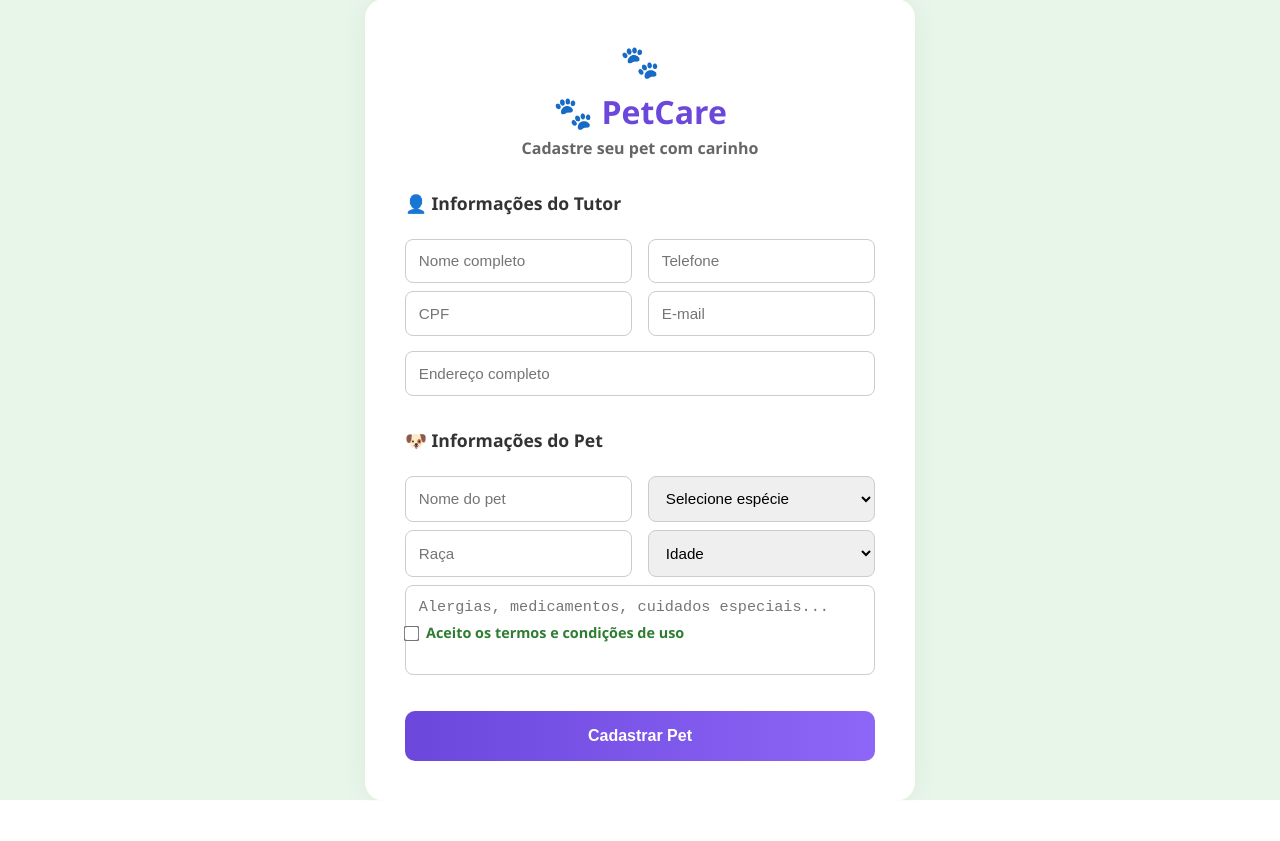
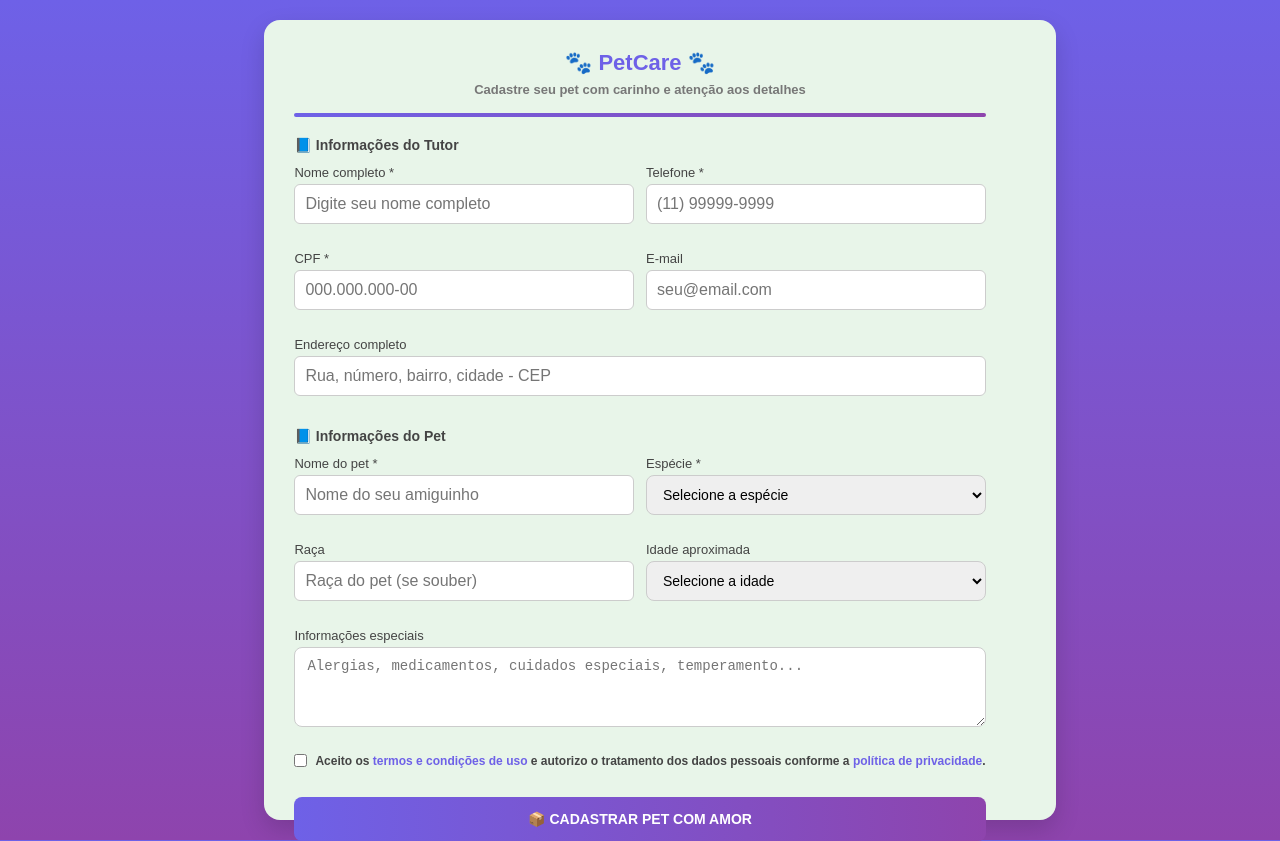
Before and after one commit to FernandoJesuss/pethotel-frontend, a React (Create React App) app: page /cadastro in a window 1280 px wide. Before the commit the page ends 801 px from the top, so only its background shows below. Built offline with nearby package versions, Linux system fonts and the light colour scheme; sample sign-in values are in the browser's storage.

Commit message:
Fix:bugs

```diff
--- a/src/pages/CadastroTutor.js
+++ b/src/pages/CadastroTutor.js
@@ -1,216 +1,3 @@
-// import { useState } from 'react';
-// import api from '../services/api';
-// import { useAuth } from '../contexts/AuthContext';
-
-// const CadastroTutor = () => {
-//   const { token } = useAuth();
-//   const [formData, setFormData] = useState({
-//     nome: '',
-//     cpf: '',
-//     endereco: '',
-//     pet: {
-//       nome: '',
-//       raca: '',
-//       alergias: ''
-//     },
-//     termosAceitos: false
-//   });
-
-//   const handleChange = (e) => {
-//     const { name, value, type, checked } = e.target;
-
-//     if (name.startsWith('pet.')) {
-//       const field = name.split('.')[1];
-//       setFormData({
-//         ...formData,
-//         pet: { ...formData.pet, [field]: value }
-//       });
-//     } else {
-//       setFormData({
-//         ...formData,
-//         [name]: type === 'checkbox' ? checked : value
-//       });
-//     }
-//   };
-
-//   const handleSubmit = async (e) => {
-//     e.preventDefault();
-//     try {
-//       const res = await api.post('/tutor/cadastro', formData, {
-//         headers: { Authorization: `Bearer ${token}` }
-//       });
-//       alert(res.data.message);
-//     } catch (err) {
-//       alert('Erro ao cadastrar tutor');
-//     }
-//   };
-
-//   return (
-//     <form onSubmit={handleSubmit}>
-//       <h2>Cadastro de Tutor</h2>
-//       <input type="text" name="nome" placeholder="Nome do tutor" value={formData.nome} onChange={handleChange} required />
-//       <input type="text" name="cpf" placeholder="CPF" value={formData.cpf} onChange={handleChange} required />
-//       <input type="text" name="endereco" placeholder="Endereço" value={formData.endereco} onChange={handleChange} required />
-
-//       <h3>Informações do Pet</h3>
-//       <input type="text" name="pet.nome" placeholder="Nome do pet" value={formData.pet.nome} onChange={handleChange} required />
-//       <input type="text" name="pet.raca" placeholder="Raça do pet" value={formData.pet.raca} onChange={handleChange} required />
-//       <input type="text" name="pet.alergias" placeholder="Alergias do pet" value={formData.pet.alergias} onChange={handleChange} />
-
-//       <label>
-//         <input type="checkbox" name="termosAceitos" checked={formData.termosAceitos} onChange={handleChange} required />
-//         Aceito os termos e condições
-//       </label>
-
-//       <button type="submit">Cadastrar</button>
-//     </form>
-//   );
-// };
-
-// export default CadastroTutor;
-
-
-
-
-
-
-
-// import { useState } from 'react';
-// import { useAuth } from '../contexts/AuthContext';
-// import '../styles/CadastroTutor.css';
-
-
-// const CadastroTutor = () => {
-//   const { token } = useAuth();
-//   const [formData, setFormData] = useState({
-//     nome: '',
-//     cpf: '',
-//     endereco: '',
-//     pet: {
-//       nome: '',
-//       raca: '',
-//       alergias: ''
-//     },
-//     termosAceitos: false
-//   });
-
-//   const [loading, setLoading] = useState(false);
-//   const [mensagem, setMensagem] = useState(null);
-//   const [erro, setErro] = useState(null);
-
-//   const handleChange = (e) => {
-//     const { name, value, type, checked } = e.target;
-
-//     if (name.startsWith('pet.')) {
-//       const field = name.split('.')[1];
-//       setFormData({
-//         ...formData,
-//         pet: { ...formData.pet, [field]: value }
-//       });
-//     } else {
-//       setFormData({
-//         ...formData,
-//         [name]: type === 'checkbox' ? checked : value
-//       });
-//     }
-//   };
-
-//   const validarCampos = () => {
-//     const { nome, cpf, endereco, termosAceitos } = formData;
-//     const { nome: petNome, raca } = formData.pet;
-//     if (!nome || !cpf || !endereco || !petNome || !raca || !termosAceitos) {
-//       return 'Preencha todos os campos obrigatórios e aceite os termos.';
-//     }
-//     return null;
-//   };
-
-//   const handleSubmit = async (e) => {
-//     e.preventDefault();
-
-//     const erroValidacao = validarCampos();
-//     if (erroValidacao) {
-//       setErro(erroValidacao);
-//       setMensagem(null);
-//       return;
-//     }
-
-//     if (!token) {
-//       setErro('Você precisa estar logado para cadastrar.');
-//       return;
-//     }
-
-//     setLoading(true);
-//     setErro(null);
-//     setMensagem(null);
-
-//     try {
-//       console.log('Dados enviados:', formData);
-//       console.log('Token usado:', token);
-
-//       // Simulando delay
-//       setTimeout(() => {
-//         setMensagem('Cadastro simulado com sucesso!');
-//         setLoading(false);
-//         setFormData({
-//           nome: '',
-//           cpf: '',
-//           endereco: '',
-//           pet: {
-//             nome: '',
-//             raca: '',
-//             alergias: ''
-//           },
-//           termosAceitos: false
-//         });
-//       }, 800);
-//     } catch (err) {
-//       setErro('Erro ao cadastrar tutor');
-//       setLoading(false);
-//     }
-//   };
-
-//   if (!token) {
-//     return <p style={{ color: 'red' }}>Você precisa estar logado para acessar esta página.</p>;
-//   }
-
-//   return (
-//     <form onSubmit={handleSubmit} className="cadastro-container">
-
-//       {erro && <p style={{ color: 'red' }}>{erro}</p>}
-//       {mensagem && <p style={{ color: 'green' }}>{mensagem}</p>}
-
-//       <input type="text" name="nome" placeholder="Nome do tutor" value={formData.nome} onChange={handleChange} />
-//       <input type="text" name="cpf" placeholder="CPF" value={formData.cpf} onChange={handleChange} />
-//       <input type="text" name="endereco" placeholder="Endereço" value={formData.endereco} onChange={handleChange} />
-
-//       <h3>Informações do Pet</h3>
-//       <input type="text" name="pet.nome" placeholder="Nome do pet" value={formData.pet.nome} onChange={handleChange} />
-//       <input type="text" name="pet.raca" placeholder="Raça do pet" value={formData.pet.raca} onChange={handleChange} />
-//       <input type="text" name="pet.alergias" placeholder="Alergias do pet" value={formData.pet.alergias} onChange={handleChange} />
-
-//       <label>
-//         <input type="checkbox" name="termosAceitos" checked={formData.termosAceitos} onChange={handleChange} />
-//         Aceito os termos e condições
-//       </label>
-
-//       <button type="submit" disabled={loading}>
-//         {loading ? 'Cadastrando...' : 'Cadastrar'}
-//       </button>
-//     </form>
-//   );
-// };
-
-// export default CadastroTutor;
-
-
-
-
-
-
-
-
-
-
 import { useState } from 'react';
 import { useAuth } from '../contexts/AuthContext';
 import '../styles/CadastroTutor.css';
@@ -239,7 +26,6 @@ const CadastroTutor = () => {
 
   const handleChange = (e) => {
     const { name, value, type, checked } = e.target;
-
     if (name.startsWith('pet.')) {
       const field = name.split('.')[1];
       setFormData({ ...formData, pet: { ...formData.pet, [field]: value } });
@@ -250,14 +36,33 @@ const CadastroTutor = () => {
 
   const handleSubmit = (e) => {
     e.preventDefault();
+
+    const camposObrigatorios = [
+      { nome: 'nome', label: 'Nome completo' },
+      { nome: 'cpf', label: 'CPF' },
+      { nome: 'telefone', label: 'Telefone' },
+      { nome: 'pet.nome', label: 'Nome do Pet' },
+      { nome: 'pet.especie', label: 'Espécie' },
+    ];
+
+    for (const campo of camposObrigatorios) {
+      const valor = campo.nome.startsWith('pet.')
+        ? formData.pet[campo.nome.split('.')[1]]
+        : formData[campo.nome];
+      if (!valor.trim()) {
+        setErro(`O campo "${campo.label}" é obrigatório.`);
+        return;
+      }
+    }
+
     if (!formData.termosAceitos) {
       setErro('Você precisa aceitar os termos.');
       return;
     }
 
+    setErro(null);
     setLoading(true);
     setMensagem(null);
-    setErro(null);
 
     setTimeout(() => {
       setMensagem('Cadastro realizado com sucesso!');
@@ -268,49 +73,87 @@ const CadastroTutor = () => {
   return (
     <div className="cadastro-container">
       <div className="form-box">
-        <h1 className="logo">🐾 PetCare</h1>
-        <p className="slogan">Cadastre seu pet com carinho</p>
+        <h1 className="logo">🐾 <span>PetCare</span> 🐾</h1>
+        <p className="slogan">Cadastre seu pet com carinho e atenção aos detalhes</p>
+        <div className="linha-roxa"></div>
 
         <form onSubmit={handleSubmit}>
-          <h3 className="section-title">👤 Informações do Tutor</h3>
+          <h3 className="section-title">📘 Informações do Tutor</h3>
           <div className="grid-2">
-            <input type="text" name="nome" placeholder="Nome completo" value={formData.nome} onChange={handleChange} />
-            <input type="text" name="telefone" placeholder="Telefone" value={formData.telefone} onChange={handleChange} />
+            <div className="form-group">
+              <label>Nome completo *</label>
+              <input type="text" name="nome" placeholder="Digite seu nome completo" value={formData.nome} onChange={handleChange} required />
+            </div>
+            <div className="form-group">
+              <label>Telefone *</label>
+              <input type="text" name="telefone" placeholder="(11) 99999-9999" value={formData.telefone} onChange={handleChange} required />
+            </div>
           </div>
           <div className="grid-2">
-            <input type="text" name="cpf" placeholder="CPF" value={formData.cpf} onChange={handleChange} />
-            <input type="email" name="email" placeholder="E-mail" value={formData.email} onChange={handleChange} />
+            <div className="form-group">
+              <label>CPF *</label>
+              <input type="text" name="cpf" placeholder="000.000.000-00" value={formData.cpf} onChange={handleChange} required />
             </div>
-          <input type="text" name="endereco" placeholder="Endereço completo" value={formData.endereco} onChange={handleChange} />
+            <div className="form-group">
+              <label>E-mail</label>
+              <input type="email" name="email" placeholder="seu@email.com" value={formData.email} onChange={handleChange} />
+            </div>
+          </div>
+          <div className="form-group">
+            <label>Endereço completo</label>
+            <input type="text" name="endereco" placeholder="Rua, número, bairro, cidade - CEP" value={formData.endereco} onChange={handleChange} />
+          </div>
 
-          <h3 className="section-title">🐶 Informações do Pet</h3>
+          <h3 className="section-title">📘 Informações do Pet</h3>
           <div className="grid-2">
-            <input type="text" name="pet.nome" placeholder="Nome do pet" value={formData.pet.nome} onChange={handleChange} />
-            <select name="pet.especie" value={formData.pet.especie} onChange={handleChange}>
-              <option value="">Selecione espécie</option>
+            <div className="form-group">
+              <label>Nome do pet *</label>
+              <input type="text" name="pet.nome" placeholder="Nome do seu amiguinho" value={formData.pet.nome} onChange={handleChange} required />
+            </div>
+            <div className="form-group">
+              <label>Espécie *</label>
+              <select name="pet.especie" value={formData.pet.especie} onChange={handleChange} required>
+                <option value="">Selecione a espécie</option>
                 <option value="Cão">Cão</option>
                 <option value="Gato">Gato</option>
                 <option value="Outro">Outro</option>
               </select>
             </div>
+          </div>
           <div className="grid-2">
-            <input type="text" name="pet.raca" placeholder="Raça" value={formData.pet.raca} onChange={handleChange} />
+            <div className="form-group">
+              <label>Raça</label>
+              <input type="text" name="pet.raca" placeholder="Raça do pet (se souber)" value={formData.pet.raca} onChange={handleChange} />
+            </div>
+            <div className="form-group">
+              <label>Idade aproximada</label>
               <select name="pet.idade" value={formData.pet.idade} onChange={handleChange}>
-              <option value="">Idade</option>
+                <option value="">Selecione a idade</option>
                 <option value="Filhote">Filhote</option>
                 <option value="Adulto">Adulto</option>
                 <option value="Idoso">Idoso</option>
               </select>
             </div>
-          <textarea name="pet.alergias" placeholder="Alergias, medicamentos, cuidados especiais..." value={formData.pet.alergias} onChange={handleChange}></textarea>
+          </div>
+          <div className="form-group">
+            <label>Informações especiais</label>
+            <textarea
+              name="pet.alergias"
+              placeholder="Alergias, medicamentos, cuidados especiais, temperamento..."
+              value={formData.pet.alergias}
+              onChange={handleChange}
+            ></textarea>
+          </div>
 
           <label className="checkbox">
             <input type="checkbox" name="termosAceitos" checked={formData.termosAceitos} onChange={handleChange} />
-            Aceito os termos e condições de uso
+            <span>
+              Aceito os <a href="#">termos e condições de uso</a> e autorizo o tratamento dos dados pessoais conforme a <a href="#">política de privacidade</a>.
+            </span>
           </label>
 
           <button className="submit-btn" type="submit" disabled={loading}>
-            {loading ? 'Enviando...' : 'Cadastrar Pet'}
+            {loading ? 'Enviando...' : '📦 CADASTRAR PET COM AMOR'}
           </button>
 
           {mensagem && <p className="success">{mensagem}</p>}
--- a/src/styles/CadastroTutor.css
+++ b/src/styles/CadastroTutor.css
@@ -1,225 +1,153 @@
-/* src/styles/CadastroTutor.css
+body {
+  margin: 0;
+  padding: 0;
+  font-family: 'Segoe UI', sans-serif;
+  background: linear-gradient(180deg, #6e61e7, #8e44ad);
+  min-height: 100vh;
+  display: flex;
+  align-items: center;
+  justify-content: center;
+}
 
 .cadastro-container {
-  max-width: 600px;
-  margin: 4rem auto;
-  padding: 2rem;
   background: #fff;
-  border-radius: 20px;
-  box-shadow: 0 4px 12px rgba(0, 0, 0, 0.1);
-  display: flex;
-  flex-direction: column;
-  gap: 1rem;
-  font-family: sans-serif;
+  width: 100%;
+
+  border-radius: 16px;
+  box-shadow: 0 10px 25px rgba(0, 0, 0, 0.15);
+  padding: 30px;
+  margin: 20px;
 }
 
-.cadastro-container h2,
-.cadastro-container h3 {
-  text-align: center;
-  margin-bottom: 1rem;
-  color: #4caf50;
-}
-
-.cadastro-container input[type="text"],
-.cadastro-container input[type="checkbox"],
-.cadastro-container button {
-  display: block;
-  width: 100%;
-  padding: 12px;
-  font-size: 1rem;
-  border-radius: 10px;
-  border: 1px solid #ccc;
-  box-sizing: border-box;
-}
-
-.cadastro-container input[type="text"]:focus {
-  border-color: #4caf50;
-  outline: none;
-}
-
-.cadastro-container label {
-  display: flex;
-  align-items: center;
-  gap: 0.5rem;
-  font-size: 0.95rem;
-}
-
-.cadastro-container input[type="checkbox"] {
-  width: auto;
-}
-
-.cadastro-container button {
-  background-color: #4caf50;
-  color: #fff;
-  border: none;
-  cursor: pointer;
-  transition: 0.3s;
-}
-
-.cadastro-container button:hover {
-  background-color: #43a047;
-}
-
-.cadastro-container p.error {
-  color: red;
-  text-align: center;
-}
-
-.cadastro-container p.success {
-  color: green;
-  text-align: center;
-} */
-
-
-
-
-
-
-/* Container geral */
-.cadastro-container {
-  display: flex;
-  justify-content: center;
-  align-items: center;
-  padding: 2rem;
-  background: #e6f1e8;
-  min-height: 100vh;
-  box-sizing: border-box;
-}
-
-/* Caixa do formulário */
-.form-box {
-  background: #fff;
-  padding: 2.5rem;
-  border-radius: 1.2rem;
-  box-shadow: 0 0 30px rgba(0, 0, 0, 0.05);
-  width: 100%;
-  max-width: 550px;
-  font-family: 'Segoe UI', sans-serif;
-}
-
-/* Título e slogan */
 .logo {
   text-align: center;
-  color: #6b47dc;
-  font-size: 2rem;
-  font-weight: bold;
-  margin-bottom: 0.2rem;
-}
-
-.logo::before {
-  content: '🐾';
-  display: block;
-  font-size: 2rem;
-  margin-bottom: 0.5rem;
+  font-size: 22px;
+  font-weight: 700;
+  color: #6e61e7;
+  margin-bottom: 6px;
 }
 
 .slogan {
   text-align: center;
-  color: #666;
-  font-size: 1rem;
-  margin-bottom: 2rem;
+  font-size: 13px;
+  color: #777;
+  margin-bottom: 16px;
 }
 
-/* Seções */
+.linha-roxa {
+  height: 4px;
+  background: linear-gradient(90deg, #6e61e7, #8e44ad);
+  border-radius: 4px;
+  margin-bottom: 20px;
+}
+
 .section-title {
-  margin: 2rem 0 1rem;
-  color: #333;
-  font-weight: bold;
-  font-size: 1.1rem;
+  font-size: 14px;
+  font-weight: 600;
+  margin-top: 20px;
+  margin-bottom: 12px;
+  color: #444;
   display: flex;
   align-items: center;
-  gap: 0.5rem;
+  gap: 8px;
 }
 
-/* Grade de 2 colunas */
 .grid-2 {
   display: grid;
   grid-template-columns: 1fr 1fr;
-  gap: 1rem;
+  gap: 12px;
 }
 
-/* Inputs e selects */
-input,
+.form-group {
+  display: flex;
+  flex-direction: column;
+}
+
+.form-group label {
+  font-size: 13px;
+  font-weight: 500;
+  color: #444;
+  margin-bottom: 4px;
+}
+
+input[type="text"],
+input[type="email"],
 select,
 textarea {
   width: 100%;
-  padding: 0.8rem;
-  margin-top: 0.5rem;
+  padding: 10px 12px;
   border: 1px solid #ccc;
   border-radius: 8px;
-  font-size: 0.95rem;
-  box-sizing: border-box;
+  font-size: 14px;
+  margin-bottom: 12px;
+  transition: border 0.2s ease;
+}
+
+input:focus,
+select:focus,
+textarea:focus {
+  border-color: #6e61e7;
+  outline: none;
 }
 
 textarea {
-  resize: none;
-  height: 90px;
+  resize: vertical;
+  min-height: 80px;
 }
 
-/* Checkbox com label */
 .checkbox {
   display: flex;
-      position: absolute;
-    bottom: 9.8rem;
-  align-items: center;
-  gap:0;
-  margin-top: 1.5rem;
-  font-size: 0.9rem;
-  flex-wrap: nowrap;
-  white-space: nowrap;
+  align-items: flex-start;
+  gap: 8px;
+  font-size: 12px;
+  margin: 12px 0 20px;
+  color: #444;
 }
 
-.checkbox input {
-    position: relative;
-    bottom: 0.2rem;
-  transform: scale(1.2);
-  margin-right: 0.5rem;
+.checkbox a {
+  color: #6e61e7;
+  text-decoration: none;
+}
+
+.submit-btn {
+  width: 100%;
+  padding: 14px;
+  border: none;
+  border-radius: 8px;
+  background: linear-gradient(90deg, #6e61e7, #8e44ad);
+  color: white;
+  font-weight: bold;
+  font-size: 14px;
+  cursor: pointer;
+  transition: background 0.3s ease;
+  text-transform: uppercase;
+}
+
+.submit-btn:hover {
+  background: linear-gradient(90deg, #5a4edb, #7c3aa2);
+}
+
+.success {
+  color: #4CAF50;
+  font-weight: 500;
+  font-size: 14px;
+  text-align: center;
+  margin-top: 16px;
+  background-color: #e6f5e6;
+  padding: 10px;
+  border-radius: 8px;
+  border: 1px solid #b2d8b2;
 }
 
 
-/* Botão */
-.submit-btn {
-  width: 100%;
-  margin-top: 1.5rem;
-  padding: 1rem;
-  background: linear-gradient(to right, #6b47dc, #8e66f7);
-  color: white;
-  border: none;
-  border-radius: 10px;
-  font-weight: bold;
-  font-size: 1rem;
-  cursor: pointer;
+.error {
+  color: #d32f2f;
+  background-color: #fdecea;
+  border: 1px solid #f5c6cb;
+  font-weight: 500;
+  font-size: 14px;
+  text-align: center;
+  margin-top: 16px;
+  padding: 10px;
+  border-radius: 8px;
 }
-
-.submit-btn:disabled {
-  background: #ccc;
-  cursor: not-allowed;
-}
-
-/* Mensagens */
-.success {
-  color: green;
-  text-align: center;
-  margin-top: 1rem;
-}
-
-.error {
-  color: red;
-  text-align: center;
-  margin-top: 1rem;
-}
-
-/* Responsividade */
-@media (max-width: 600px) {
-  .grid-2 {
-    grid-template-columns: 1fr;
-  }
-
-  .form-box {
-    padding: 1.5rem;
-  }
-
-  .logo {
-    font-size: 1.8rem;
-  }
-}
```
Lines whose indentation alone changed are shown as unchanged.
